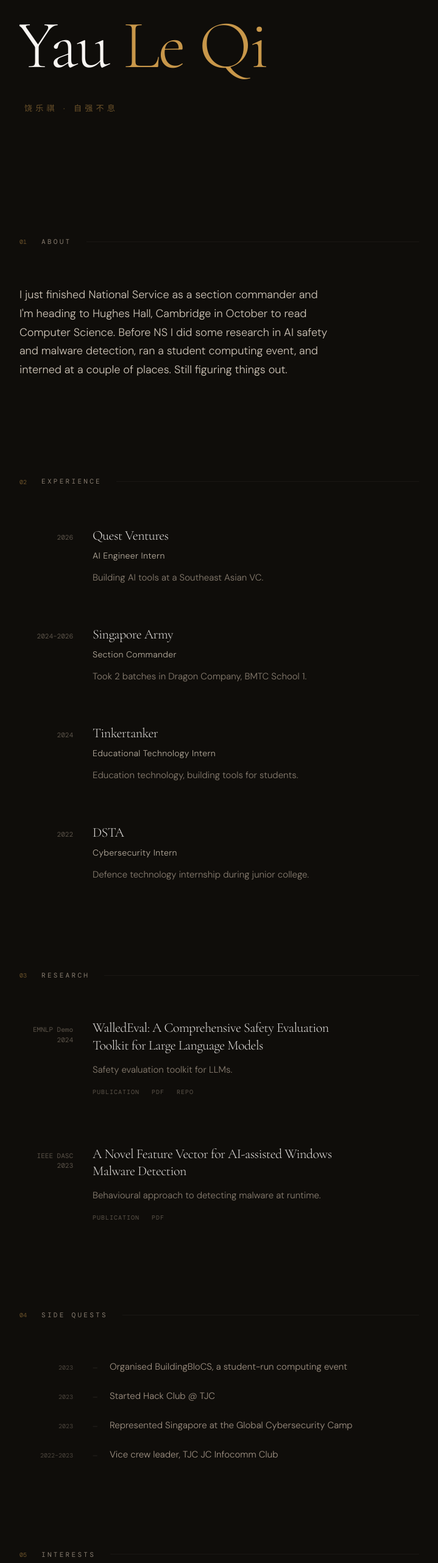
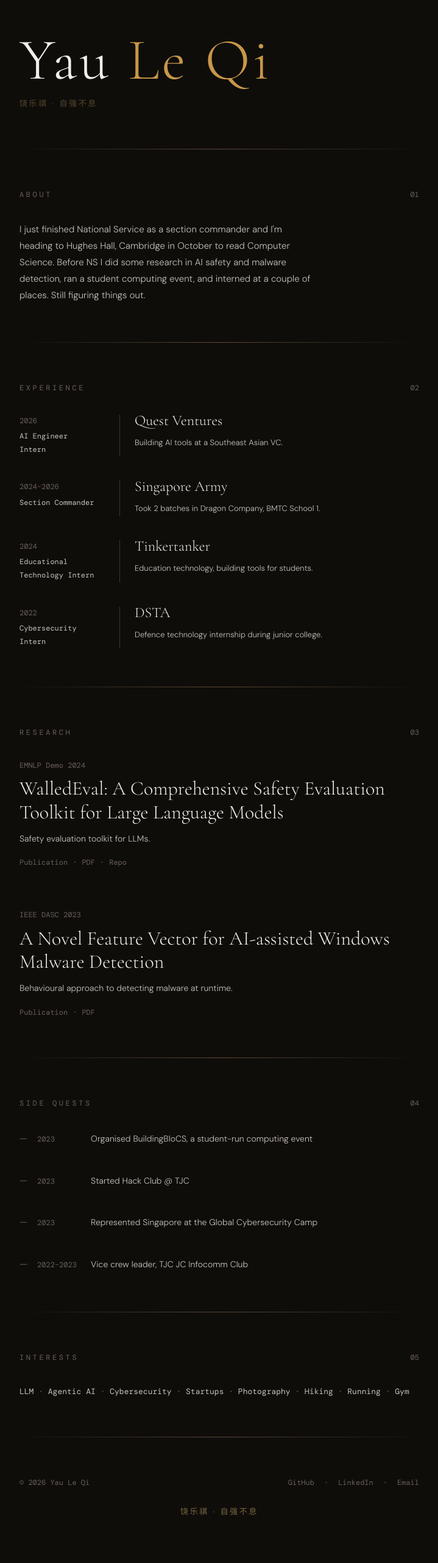
Before and after one commit to teraSurfer40141/leqi.dev, a React (Vite) app: page / in a window 1280 px wide. Shown: the part 234-2797 px from the top of the page at 61% size, without its empty margins (280-999 px from the left). After the commit the page ends 2772 px from the top, so only its background shows below. Built offline with nearby package versions, Linux system fonts and the light colour scheme.

Commit message:
feat: Introduce animated dividers and refine hero animations
Adds a new `Divider` component with subtle fade-in and gradient effects.
Adjusts the hero section's animations for smoother transitions and a more refined entrance.
Improves responsiveness and spacing of the hero section.

```diff
--- a/src/App.tsx
+++ b/src/App.tsx
@@ -7,11 +7,23 @@ import { motion } from 'motion/react';
 import React from 'react';
 
 const SCROLL_ANIMATION = {
-  initial: { opacity: 0, y: 15 },
+  initial: { opacity: 0, y: -8 },
   whileInView: { opacity: 1, y: 0 },
-  viewport: { once: true, margin: "-10%" },
-  transition: { duration: 1.6, ease: [0.16, 1, 0.3, 1] }
+  viewport: { once: true },
+  transition: { duration: 1.2, ease: [0.16, 1, 0.3, 1] }
 };
+
+function Divider() {
+  return (
+    <motion.div
+      initial={{ opacity: 0 }}
+      whileInView={{ opacity: 0.45 }}
+      viewport={{ once: true }}
+      transition={{ duration: 1.5, ease: "easeInOut" }}
+      className="absolute bottom-0 left-0 w-full h-[1px] bg-gradient-to-r from-transparent via-[#b8956a] to-transparent"
+    />
+  );
+}
 
 export default function App() {
   return (
@@ -38,40 +50,40 @@ export default function App() {
 function HeroSection() {
   return (
     <section
-      className="!pt-[32vh] pb-[25vh] relative border-none overflow-hidden bg-transparent"
+      className="!pt-[280px] pb-[4rem] relative border-none overflow-hidden bg-transparent"
     >
-      <div className="relative z-10 bg-transparent flex flex-col items-start">
+      <div className="relative z-10 bg-transparent">
         <motion.h1
-          initial={{ filter: 'blur(12px)', opacity: 0, y: 10 }}
-          animate={{ filter: 'blur(0px)', opacity: 1, y: 0 }}
-          transition={{ duration: 2.5, ease: [0.16, 1, 0.3, 1] }}
-          className="font-serif text-[56px] sm:text-[88px] md:text-[112px] font-[300] leading-[0.95] tracking-[-0.02em] bg-transparent ml-[-6px]"
+          initial={{ filter: 'blur(8px)' }}
+          animate={{ filter: 'blur(0px)' }}
+          transition={{ duration: 2, ease: "easeInOut" }}
+          className="font-serif text-[48px] sm:text-[64px] md:text-[96px] font-[300] leading-[1.1] tracking-[0.05em] bg-transparent"
         >
-          <span className="text-[#f8f5f2]">Yau</span> <span className="text-[#c8974a]">Le Qi</span>
+          <span className="text-[#f2ede8]">Yau</span> <span className="text-[#c8974a]">Le Qi</span>
         </motion.h1>
         <motion.div
           initial={{ opacity: 0 }}
-          animate={{ opacity: 0.5 }}
-          transition={{ delay: 1.8, duration: 2, ease: 'easeInOut' }}
-          className="font-serif-zh font-[300] text-[13px] text-[#c8974a] tracking-[0.4em] mt-10 pl-2"
+          animate={{ opacity: 0.65 }}
+          transition={{ delay: 2, duration: 1, ease: 'easeInOut' }}
+          className="font-serif-zh font-[300] text-[13px] text-[#7a6840] tracking-[0.2em] mt-[0.4rem] leading-[1.8]"
         >
           饶乐祺 · 自强不息
         </motion.div>
       </div>
+      <Divider />
     </section>
   );
 }
 
 function SectionTitle({ number, children }: { number: string; children: React.ReactNode }) {
   return (
-    <div className="flex items-center gap-6 mb-16">
-      <span className="font-mono text-[10px] text-[#c8974a] font-[300] opacity-50 block mt-[1px]">
+    <div className="flex justify-between items-baseline mb-8">
+      <h2 className="font-mono text-[12px] tracking-[0.3em] uppercase text-[#6a6058] font-[300] leading-[1.8]">
+        {children}
+      </h2>
+      <span className="font-mono text-[12px] text-[#6a6058] font-[300] leading-[1.8]">
         {number}
       </span>
-      <h2 className="font-mono text-[11px] tracking-[0.3em] uppercase text-[#8a7f72] font-[400]">
-        {children}
-      </h2>
-      <div className="flex-1 h-[1px] bg-[#1a1714]"></div>
     </div>
   );
 }
@@ -81,15 +93,16 @@ function AboutSection() {
     <motion.section
       id="about"
       {...SCROLL_ANIMATION}
-      className="pb-40 relative border-none"
+      className="py-[4rem] relative border-none"
     >
       <SectionTitle number="01">About</SectionTitle>
-      <p className="font-sans text-[16px] sm:text-[18px] font-[300] text-[#cfc5b8] leading-[1.7] !max-w-[42ch]">
+      <p className="font-sans text-[15px] font-[300] text-[#c8c2ba] leading-[1.8] !max-w-[48ch]" style={{ maxWidth: '48ch' }}>
         I just finished National Service as a section commander and I'm heading to Hughes Hall,
         Cambridge in October to read Computer Science.
         Before NS I did some research in AI safety and malware detection, ran a student
         computing event, and interned at a couple of places. Still figuring things out.
       </p>
+      <Divider />
     </motion.section>
   );
 }
@@ -126,40 +139,41 @@ function ExperienceSection() {
   ];
 
   return (
-    <motion.section id="experience" {...SCROLL_ANIMATION} className="pb-36 relative border-none">
+    <motion.section id="experience" {...SCROLL_ANIMATION} className="py-[4rem] relative border-none">
       <SectionTitle number="02">Experience</SectionTitle>
       <div className="relative">
-        {experiences.map((exp) => (
+        {experiences.map((exp, idx) => (
           <div
             key={exp.company}
-            className="group flex flex-col md:flex-row md:items-baseline mb-16 last:mb-0 relative z-10"
+            className="flex flex-col md:flex-row md:items-start mb-[2.5rem] last:mb-0 relative z-10"
           >
-            <div className="md:w-[120px] shrink-0 mb-2 md:mb-0 md:pr-8 md:text-right">
-              <div className="font-mono text-[11px] text-[#5c544a] transition-colors group-hover:text-[#7a6f64]">
+            <div className="md:w-[140px] shrink-0 mb-3 md:mb-0 pr-4">
+              <div className="font-mono text-[12px] text-[#6a6058] md:mb-1 leading-[1.8]">
                 {exp.year}
               </div>
+              <div className="font-mono text-[12px] text-[#c8c2ba] leading-[1.8]">
+                {exp.role}
               </div>
-            <div className="flex-1">
-              <h3 className="font-serif text-[22px] font-[400] text-[#f8f5f2] mb-1.5 tracking-tight">
+            </div>
+            <div className="hidden md:block" style={{ width: '1px', background: 'rgba(184,149,106,0.3)', alignSelf: 'stretch', margin: '0 1.5rem' }}></div>
+            <div className="flex-1 mt-1 md:mt-0">
+              <h3 className="font-serif text-[24px] font-[300] text-[#f2ede8] mb-3 leading-none mt-[-2px]">
                 {exp.url ? (
-                  <a href={exp.url} target="_blank" rel="noopener noreferrer" className="hover:text-[#c8974a] transition-colors outline-none focus-visible:text-[#c8974a] inline-flex items-center gap-1.5 opacity-90 hover:opacity-100">
+                  <a href={exp.url} target="_blank" rel="noopener noreferrer" className="hover:text-[#8B2500] hover:underline transition-colors font-[300]">
                     {exp.company}
-                    <svg width="10" height="10" viewBox="0 0 24 24" fill="none" stroke="currentColor" strokeWidth="2" strokeLinecap="round" strokeLinejoin="round" className="opacity-0 -ml-2 group-hover:opacity-100 group-hover:ml-0 transition-all duration-300"><path d="M7 17L17 7"/><path d="M7 7h10v10"/></svg>
                   </a>
                 ) : (
-                  <span className="opacity-90">{exp.company}</span>
+                  exp.company
                 )}
               </h3>
-              <div className="font-sans text-[14px] font-[400] text-[#b8ae9f] mb-3 tracking-wide">
-                {exp.role}
-              </div>
-              <p className="font-sans text-[14px] sm:text-[15px] text-[#8a7f72] font-[300] leading-[1.75] max-w-[48ch]">
+              <p className="font-sans text-[13px] text-[#c8c2ba] font-[300] leading-[1.8]">
                 {exp.description}
               </p>
             </div>
           </div>
         ))}
       </div>
+      <Divider />
     </motion.section>
   );
 }
@@ -188,39 +202,39 @@ function ResearchSection() {
   ];
 
   return (
-    <motion.section id="research" {...SCROLL_ANIMATION} className="pb-36 relative border-none">
+    <motion.section id="research" {...SCROLL_ANIMATION} className="py-[4rem] relative border-none">
       <SectionTitle number="03">Research</SectionTitle>
       <div className="">
-        {papers.map((paper) => (
+        {papers.map((paper, idx) => (
           <div
             key={paper.title}
-            className="group flex flex-col md:flex-row md:items-baseline mb-20 last:mb-0"
+            className="mb-[4rem] last:mb-0"
           >
-            <div className="md:w-[120px] shrink-0 mb-2 md:mb-0 md:pr-8 md:text-right">
-              <span className="font-mono text-[11px] text-[#5c544a] transition-colors group-hover:text-[#7a6f64] block">
+            <span className="font-mono text-[12px] text-[#6a6058] block mb-2 leading-[1.8]">
               {paper.venue}
             </span>
-            </div>
-            <div className="flex-1">
-              <h3 className="font-serif text-[22px] font-[400] text-[#f8f5f2] mb-3 leading-[1.3] tracking-tight opacity-90 group-hover:opacity-100 transition-opacity max-w-[42ch]">
+            <h3 className="font-serif text-[32px] font-[300] mb-3 leading-[1.2] text-[#f2ede8]">
               {paper.title}
             </h3>
-              <p className="font-sans text-[14px] sm:text-[15px] text-[#8a7f72] font-[300] leading-[1.75] mb-4 max-w-[48ch]">
+            <p className="font-sans text-[14px] text-[#c8c2ba] font-[300] mb-4 leading-[1.8]">
               {paper.description}
             </p>
             {paper.links && (
-                <div className="flex flex-wrap gap-x-5 gap-y-2 text-[#5c544a] font-mono text-[10px] uppercase tracking-widest">
-                  {paper.links.map((link) => (
-                    <a key={link.text} href={link.url} target="_blank" rel="noopener noreferrer" className="hover:text-[#c8974a] transition-colors outline-none focus-visible:text-[#c8974a]">
+              <div className="flex flex-wrap gap-2 text-[#6a6058] font-mono text-[12px] leading-[1.8]">
+                {paper.links.map((link, i) => (
+                  <React.Fragment key={link.text}>
+                    <a href={link.url} target="_blank" rel="noopener noreferrer" className="hover:text-[#8B2500] transition-colors font-[300]">
                       {link.text}
                     </a>
+                    {i < paper.links.length - 1 && <span>·</span>}
+                  </React.Fragment>
                 ))}
               </div>
             )}
           </div>
-          </div>
         ))}
       </div>
+      <Divider />
     </motion.section>
   );
 }
@@ -237,29 +251,23 @@ function SideQuestsSection() {
     <motion.section
       id="side-quests"
       {...SCROLL_ANIMATION}
-      className="pb-36 relative border-none"
+      className="py-[4rem] relative border-none"
     >
       <SectionTitle number="04">Side Quests</SectionTitle>
       <ul className="">
         {quests.map((quest) => (
-          <li key={quest.text} className="group flex flex-col md:flex-row md:items-baseline mb-6 last:mb-0">
-            <div className="md:w-[120px] shrink-0 mb-1 md:mb-0 md:pr-8 md:text-right hidden md:block">
-              <span className="font-mono text-[10px] text-[#5c544a] transition-colors group-hover:text-[#7a6f64] opacity-80">
+          <li key={quest.text} className="flex gap-4 items-baseline mb-[2.5rem] last:mb-0">
+            <span className="text-[#6a6058] shrink-0 leading-[1.8]">—</span>
+            <span className="font-mono text-[12px] text-[#6a6058] w-[4.5rem] whitespace-nowrap shrink-0 leading-[1.8]">
               {quest.year}
             </span>
-            </div>
-            <div className="flex-1 flex gap-3 md:gap-0 items-start md:items-baseline">
-              <span className="font-mono text-[10px] text-[#5c544a] md:hidden shrink-0 mt-[4px]">
-                {quest.year}
-              </span>
-              <span className="text-[#3a3530] shrink-0 md:mr-5 hidden md:inline text-[10px] tracking-tight">—</span>
-              <span className="font-sans text-[14px] sm:text-[15px] font-[300] text-[#a19385] leading-[1.6]">
+            <span className="font-sans text-[14px] font-[300] text-[#c8c2ba] leading-[1.8]">
               {quest.text}
             </span>
-            </div>
           </li>
         ))}
       </ul>
+      <Divider />
     </motion.section>
   );
 }
@@ -272,36 +280,39 @@ function InterestsSection() {
   return (
     <motion.section
       {...SCROLL_ANIMATION}
-      className="pb-36 relative border-none"
+      className="py-[4rem] relative border-none"
     >
       <SectionTitle number="05">Interests</SectionTitle>
-      <div className="flex flex-wrap gap-y-4 gap-x-3 font-mono text-[10px] text-[#6a6058] font-[300] leading-relaxed uppercase tracking-widest max-w-[50ch]">
+      <div className="font-mono text-[13px] text-[#c8c2ba] font-[300] leading-[1.8]">
         {interests.map((interest, idx) => (
           <React.Fragment key={interest}>
-            <span className="text-[#c8974a] opacity-40 hover:opacity-100 transition-opacity cursor-default">{interest}</span>
-            {idx < interests.length - 1 && <span className="text-[#2a2620]"> / </span>}
+            {interest}
+            {idx < interests.length - 1 && <span className="text-[#6a6058]"> · </span>}
           </React.Fragment>
         ))}
       </div>
+      <Divider />
     </motion.section>
   );
 }
 
 function Footer() {
   return (
-    <footer className="mx-auto w-full max-w-[720px] px-8 pt-8 pb-32">
-      <div className="flex flex-col md:flex-row justify-between items-start md:items-baseline gap-6 border-t border-[#1a1714] pt-8">
-        <span className="font-mono text-[10px] text-[#5c544a] uppercase tracking-widest">
+    <footer className="mx-auto max-w-[720px] px-8 pt-[4rem] pb-12">
+      <div className="flex flex-col md:flex-row justify-between items-baseline gap-4">
+        <span className="font-mono text-[12px] text-[#6a6058] leading-[1.8]">
           © 2026 Yau Le Qi
         </span>
 
-        <div className="flex flex-wrap gap-6 font-mono text-[10px] uppercase tracking-widest">
+        <div className="flex flex-wrap gap-4 font-mono text-[12px] text-[#6a6058] leading-[1.8]">
           <FooterLink href="https://github.com/teraSurfer40141">GitHub</FooterLink>
+          <span className="text-[#6a6058]">·</span>
           <FooterLink href="https://www.linkedin.com/in/lqyau/">LinkedIn</FooterLink>
+          <span className="text-[#6a6058]">·</span>
           <FooterLink href="mailto:hello@leqi.dev">Email</FooterLink>
         </div>
       </div>
-      <div className="text-left font-serif-zh font-[300] text-[11px] text-[#4a433c] tracking-[0.4em] mt-12 opacity-60 hover:opacity-100 transition-opacity">
+      <div className="text-center font-serif-zh font-[300] text-[13px] text-[#7a6840] tracking-[0.2em] mt-6 leading-[1.8]">
         饶乐祺 · 自强不息
       </div>
     </footer>
@@ -310,7 +321,7 @@ function Footer() {
 
 function FooterLink({ href, children }: { href: string; children: React.ReactNode }) {
   return (
-    <a href={href} className="text-[#7a6f64] hover:text-[#c8974a] transition-colors outline-none focus-visible:text-[#c8974a]">
+    <a href={href} className="text-[#6a6058] hover:text-[#8B2500] transition-colors font-[300] leading-[1.8]">
       {children}
     </a>
   );
```
Lines whose indentation alone changed are shown as unchanged.
